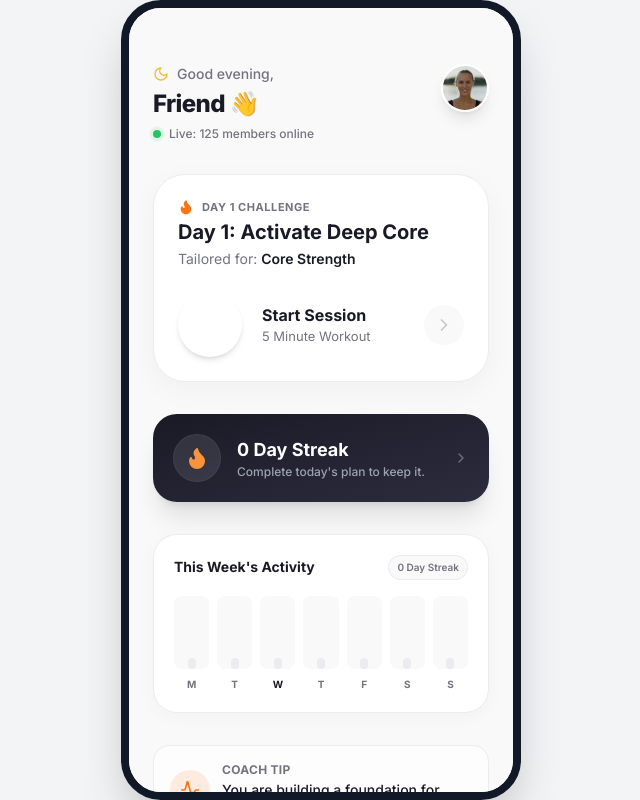
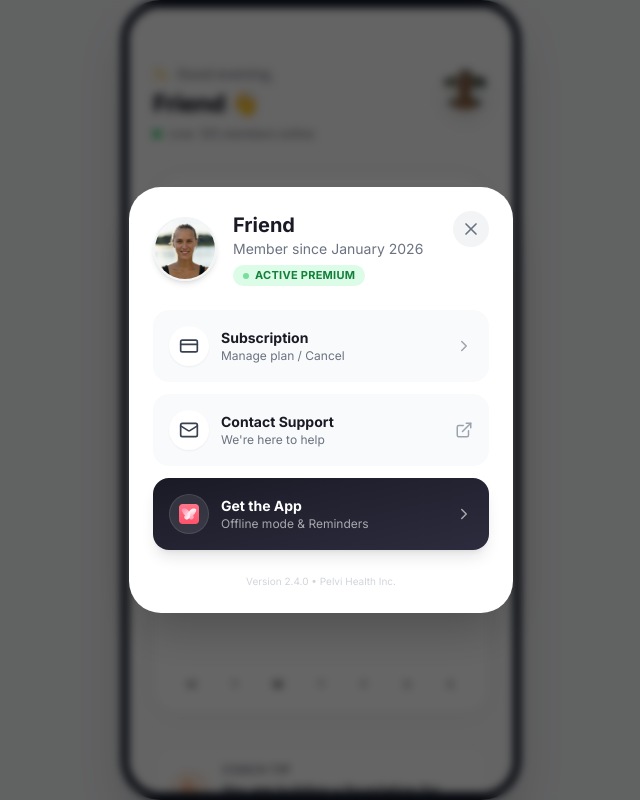
Before and after one commit to ismaelngoie/pelvicfloor, a Next.js app: page /dashboard in a window 1280 px wide. Both pictures are taken after a click on the button 784 px from the left and 88 px from the top of the page. Shown: the whole page, without its empty margins (319-959 px from the left). Built offline with nearby package versions, Linux system fonts and the light colour scheme; grey boxes are pictures that could not be loaded.

Commit message:
Update page.js

```diff
--- a/app/dashboard/page.js
+++ b/app/dashboard/page.js
@@ -3,7 +3,8 @@ import React, { useState, useEffect, useRef } from 'react';
 import { useUserData } from '@/context/UserDataContext';
 import {
   Sun, CloudSun, Moon, Flame, ChevronRight, Play, RotateCw,
-  Trophy, Calendar, Zap, Activity, Info, Heart, Droplets
+  Trophy, Calendar, Zap, Activity, Info, Heart, Droplets,
+  Settings, CreditCard, Mail, X, ExternalLink, Loader2, User
 } from 'lucide-react';
 
 import DailyRoutinePlayer from '@/components/DailyRoutinePlayer';
@@ -46,9 +47,135 @@ const GOAL_TIPS = {
   ]
 };
 
-// --- SUBCOMPONENTS ---
+// --- PROFILE SETTINGS MODAL ---
+const ProfileSettingsModal = ({ onClose, joinDate, userName }) => {
+  const [isLoadingPortal, setIsLoadingPortal] = useState(false);
 
-const DashboardHeader = ({ name, greeting }) => {
+  const handleManageSubscription = async () => {
+    // In this MVP flow, we ask for email because we don't have a database ID.
+    // In a real logged-in app, you'd pass the ID automatically.
+    const email = prompt("To manage your subscription, confirm your billing email:");
+    if (!email) return;
+
+    setIsLoadingPortal(true);
+    try {
+      const res = await fetch('/api/create-portal-session', {
+        method: 'POST',
+        headers: { 'Content-Type': 'application/json' },
+        body: JSON.stringify({
+          email: email,
+          returnUrl: window.location.href
+        })
+      });
+
+      const data = await res.json();
+      if (data.url) {
+        window.location.href = data.url; // Redirect to Stripe
+      } else {
+        alert("We couldn't find a subscription with that email. Please contact support.");
+        setIsLoadingPortal(false);
+      }
+    } catch (err) {
+      console.error(err);
+      alert("Something went wrong. Please contact support.");
+      setIsLoadingPortal(false);
+    }
+  };
+
+  const formattedDate = joinDate ? new Date(joinDate).toLocaleDateString('en-US', { month: 'long', year: 'numeric' }) : "January 2026";
+
+  return (
+    <div className="fixed inset-0 z-50 bg-black/60 backdrop-blur-sm flex items-end sm:items-center justify-center animate-fade-in" onClick={onClose}>
+      <div
+        className="w-full max-w-sm bg-white rounded-t-[32px] sm:rounded-[32px] p-6 pb-10 sm:pb-6 shadow-2xl animate-slide-up"
+        onClick={(e) => e.stopPropagation()}
+      >
+        {/* Header */}
+        <div className="flex justify-between items-start mb-6">
+          <div className="flex items-center gap-4">
+            <div className="w-16 h-16 rounded-full overflow-hidden border-2 border-gray-100 shadow-md">
+               <img src="/coachMiaAvatar.png" className="w-full h-full object-cover" alt="Profile" />
+            </div>
+            <div>
+              <h3 className="text-xl font-bold text-[#1A1A26]">{userName}</h3>
+              <p className="text-sm text-gray-500">Member since {formattedDate}</p>
+              <div className="flex items-center gap-1.5 mt-1.5 bg-green-100 px-2.5 py-0.5 rounded-full w-fit">
+                <div className="w-1.5 h-1.5 bg-green-500 rounded-full animate-pulse"/>
+                <span className="text-[11px] font-bold text-green-700 uppercase tracking-wide">Active Premium</span>
+              </div>
+            </div>
+          </div>
+          <button onClick={onClose} className="p-2 bg-gray-100 rounded-full text-gray-500 hover:bg-gray-200">
+            <X size={20} />
+          </button>
+        </div>
+
+        {/* Menu Items */}
+        <div className="space-y-3">
+
+          {/* Subscription (The Money Button) */}
+          <button
+            onClick={handleManageSubscription}
+            disabled={isLoadingPortal}
+            className="w-full flex items-center justify-between p-4 bg-gray-50 hover:bg-gray-100 rounded-2xl transition-colors group"
+          >
+            <div className="flex items-center gap-3">
+              <div className="w-10 h-10 rounded-full bg-white flex items-center justify-center shadow-sm text-gray-700 group-hover:scale-110 transition-transform">
+                <CreditCard size={20} />
+              </div>
+              <div className="text-left">
+                <p className="font-bold text-[#1A1A26] text-sm">Subscription</p>
+                <p className="text-xs text-gray-500">Manage plan / Cancel</p>
+              </div>
+            </div>
+            {isLoadingPortal ? <Loader2 size={18} className="animate-spin text-gray-400" /> : <ChevronRight size={18} className="text-gray-400" />}
+          </button>
+
+          {/* Support */}
+          <a
+            href="mailto:contact@pelvi.health"
+            className="w-full flex items-center justify-between p-4 bg-gray-50 hover:bg-gray-100 rounded-2xl transition-colors group"
+          >
+            <div className="flex items-center gap-3">
+              <div className="w-10 h-10 rounded-full bg-white flex items-center justify-center shadow-sm text-gray-700 group-hover:scale-110 transition-transform">
+                <Mail size={20} />
+              </div>
+              <div className="text-left">
+                <p className="font-bold text-[#1A1A26] text-sm">Contact Support</p>
+                <p className="text-xs text-gray-500">We're here to help</p>
+              </div>
+            </div>
+            <ExternalLink size={18} className="text-gray-400" />
+          </a>
+
+          {/* Get App */}
+          <a
+            href="https://apps.apple.com/us/app/pelvic-floor-core-coach/id6642654729"
+            target="_blank"
+            className="w-full flex items-center justify-between p-4 bg-gradient-to-br from-[#1A1A26] to-[#2C2C3E] text-white rounded-2xl shadow-lg group hover:shadow-xl transition-all"
+          >
+            <div className="flex items-center gap-3">
+              <div className="w-10 h-10 rounded-full bg-white/10 flex items-center justify-center border border-white/10 group-hover:scale-110 transition-transform">
+                <img src="/logo.png" className="w-5 h-5 object-contain" alt="Logo" />
+              </div>
+              <div className="text-left">
+                <p className="font-bold text-sm">Get the App</p>
+                <p className="text-xs text-white/60">Offline mode & Reminders</p>
+              </div>
+            </div>
+            <ChevronRight size={18} className="text-white/60" />
+          </a>
+
+        </div>
+
+        <p className="text-center text-[10px] text-gray-300 mt-6">Version 2.4.0 • Pelvi Health Inc.</p>
+      </div>
+    </div>
+  );
+};
+
+// --- DASHBOARD HEADER (UPDATED) ---
+const DashboardHeader = ({ name, greeting, onProfileClick }) => {
   const Icon = greeting.icon;
   const [liveCount, setLiveCount] = useState(124);
 
@@ -77,14 +204,20 @@ const DashboardHeader = ({ name, greeting }) => {
            <span className="text-xs font-medium text-[#737380]">Live: {liveCount} members online</span>
         </div>
       </div>
-      <button className="w-12 h-12 rounded-full overflow-hidden shadow-lg border-2 border-white group relative">
-        <div className="absolute inset-0 bg-black/10 group-hover:bg-transparent transition-all" />
+
+      {/* Profile Button (Triggers Modal) */}
+      <button
+        onClick={onProfileClick}
+        className="w-12 h-12 rounded-full overflow-hidden shadow-lg border-2 border-white group relative hover:scale-105 transition-transform active:scale-95"
+      >
+        <div className="absolute inset-0 bg-black/0 group-hover:bg-black/10 transition-colors" />
         <img src="/coachMiaAvatar.png" className="w-full h-full object-cover" alt="Profile" />
       </button>
     </div>
   );
 };
 
+// --- VIDEO PREVIEW COMPONENT ---
 const VideoPreview = ({ url }) => {
   const videoRef = useRef(null);
 
@@ -117,13 +250,12 @@ const VideoPreview = ({ url }) => {
   );
 };
 
-// --- FIXED WEEKLY GRAPH ---
+// --- WEEKLY GRAPH ---
 const WeeklyProgressGraph = ({ streak, goalColor, isTodayDone }) => {
   const days = ["M", "T", "W", "T", "F", "S", "S"];
   const [todayIndex, setTodayIndex] = useState(-1);
 
   useEffect(() => {
-    // Calculate today (0=Mon ... 6=Sun)
     let current = new Date().getDay() - 1;
     if (current === -1) current = 6;
     setTodayIndex(current);
@@ -137,39 +269,38 @@ const WeeklyProgressGraph = ({ streak, goalColor, isTodayDone }) => {
           {streak} Day Streak
         </span>
       </div>
-      <div className="flex justify-between h-24 gap-2 items-stretch">
+
+      <div className="flex justify-between items-end h-24 gap-2">
         {days.map((day, idx) => {
-  if (todayIndex === -1) return null;
-
-  // streak ends today if done, otherwise ends yesterday
-  const end = isTodayDone ? todayIndex : todayIndex - 1;
-
-  // If end is before Monday (e.g., it's Monday and not done), nothing to show in this week
-  if (end < 0) {
-    const barColor = "#EBEBF0";
-    return (
-      <div key={idx} className="flex flex-col items-center gap-2 flex-1 h-full">
-        <div className="w-full flex-1 flex items-end justify-center rounded-lg bg-[#FAF9FA] overflow-hidden relative">
-          <div className="w-2 rounded-full transition-all duration-700 ease-out" style={{ height: "15%", backgroundColor: barColor }} />
-        </div>
-        <span className={`text-[10px] font-bold ${idx === todayIndex ? 'text-[#1A1A26]' : 'text-[#737380]'}`}>{day}</span>
-      </div>
-    );
+          let isActive = false;
+          if (todayIndex !== -1) {
+             const daysAgo = todayIndex - idx;
+             if (daysAgo >= 0) {
+                 if (isTodayDone) {
+                     isActive = daysAgo < streak;
+                 } else {
+                     isActive = daysAgo > 0 && daysAgo <= streak;
                  }
-
-  // Fill last `streak` days up to `end`
-  const start = end - (streak - 1);
-  const isActive = streak > 0 && idx >= start && idx <= end;
+             }
+          }
 
           const height = isActive ? "80%" : "15%";
           const barColor = isActive ? goalColor : "#EBEBF0";
 
           return (
-    <div key={idx} className="flex flex-col items-center gap-2 flex-1 h-full">
-      <div className="w-full flex-1 flex items-end justify-center rounded-lg bg-[#FAF9FA] overflow-hidden relative">
-        <div className="w-2 rounded-full transition-all duration-700 ease-out" style={{ height, backgroundColor: barColor }} />
+            <div key={idx} className="flex flex-col items-center gap-2 flex-1">
+              <div className="w-full h-full flex items-end justify-center rounded-lg bg-[#FAF9FA] overflow-hidden relative">
+                <div
+                  className="w-2 rounded-full transition-all duration-700 ease-out"
+                  style={{
+                    height: height,
+                    backgroundColor: barColor
+                  }}
+                />
               </div>
-      <span className={`text-[10px] font-bold ${idx === todayIndex ? 'text-[#1A1A26]' : 'text-[#737380]'}`}>{day}</span>
+              <span className={`text-[10px] font-bold ${idx === todayIndex ? 'text-[#1A1A26]' : 'text-[#737380]'}`}>
+                {day}
+              </span>
             </div>
           );
         })}
@@ -216,14 +347,12 @@ const CoachTipCard = ({ goalColor, userGoal }) => {
 const DownloadAppCard = () => {
   return (
     <div className="relative overflow-hidden rounded-[32px] bg-[#1A1A26] p-6 text-white shadow-2xl animate-slide-up" style={{ animationDelay: '500ms' }}>
-      {/* Background Graphic */}
       <div className="absolute top-0 right-0 -mt-4 -mr-4 w-32 h-32 bg-purple-500 rounded-full blur-[60px] opacity-40"></div>
       <div className="absolute bottom-0 left-0 -mb-4 -ml-4 w-32 h-32 bg-pink-500 rounded-full blur-[60px] opacity-40"></div>
 
       <div className="relative z-10">
         <div className="flex items-center gap-3 mb-3">
           <div className="w-12 h-12 rounded-xl bg-white/10 flex items-center justify-center shadow-lg border border-white/10">
-            {/* USE ACTUAL APP ICON HERE */}
             <img src="/logo.png" alt="App Logo" className="w-8 h-8 object-contain" />
           </div>
           <h3 className="text-lg font-bold">Get the Full Experience</h3>
@@ -234,7 +363,6 @@ const DownloadAppCard = () => {
         </p>
 
         <div className="flex flex-col gap-3">
-          {/* iOS Button */}
           <a
             href="https://apps.apple.com/us/app/pelvic-floor-core-coach/id6642654729"
             target="_blank"
@@ -245,7 +373,6 @@ const DownloadAppCard = () => {
             <span>Download on iOS</span>
           </a>
 
-          {/* Android Button */}
           <button
             disabled
             className="flex items-center justify-center gap-3 w-full py-3.5 bg-white/10 text-gray-400 rounded-xl font-bold border border-white/10 cursor-not-allowed"
@@ -270,15 +397,16 @@ export default function DashboardPage() {
   const [completedToday, setCompletedToday] = useState(false);
   const [greeting, setGreeting] = useState({ text: "Good morning", icon: Sun });
 
+  // Modal State
+  const [showProfileModal, setShowProfileModal] = useState(false);
+
   // Init
   useEffect(() => {
-    // 1. Time of Day
     const hour = new Date().getHours();
     if (hour >= 5 && hour < 12) setGreeting({ text: "Good morning", icon: Sun });
     else if (hour >= 12 && hour < 18) setGreeting({ text: "Good afternoon", icon: CloudSun });
     else setGreeting({ text: "Good evening", icon: Moon });
 
-    // 2. Load User Data
     if (userDetails) {
       const data = getDailyPlaylist(userDetails.selectedTarget?.title, userDetails.joinDate);
       setRoutineData(data);
@@ -297,12 +425,10 @@ export default function DashboardPage() {
   const handleProgressMarked = () => {
     if (completedToday) return;
 
-    // Instant Update for Graph and Streak
     setCompletedToday(true);
     const newStreak = streak + 1;
     setStreak(newStreak);
 
-    // Persist
     saveUserData('lastWorkoutDate', new Date().toISOString());
     saveUserData('streak', newStreak);
 
@@ -327,7 +453,7 @@ export default function DashboardPage() {
   const previewVideoUrl = routineData?.videos?.[0]?.url;
 
   return (
-    <div className="min-h-screen bg-[#FAF9FA] pb-32 overflow-x-hidden">
+    <div className="min-h-screen bg-[#FAF9FA] pb-32 overflow-x-hidden relative">
 
       {showPlayer && routineData && (
         <DailyRoutinePlayer
@@ -337,12 +463,25 @@ export default function DashboardPage() {
         />
       )}
 
+      {/* PROFILE MODAL OVERLAY */}
+      {showProfileModal && (
+        <ProfileSettingsModal
+          onClose={() => setShowProfileModal(false)}
+          userName={userName}
+          joinDate={userDetails.joinDate}
+        />
+      )}
+
       <div className="h-6" />
 
       <div className="px-6 pt-8 pb-4 space-y-8 max-w-md mx-auto">
 
-        {/* Header */}
-        <DashboardHeader name={userName} greeting={greeting} />
+        {/* Header - Now Clickable */}
+        <DashboardHeader
+          name={userName}
+          greeting={greeting}
+          onProfileClick={() => setShowProfileModal(true)}
+        />
 
         {/* Daily Routine Card */}
         <div
@@ -350,6 +489,7 @@ export default function DashboardPage() {
           className="group w-full relative overflow-hidden rounded-[32px] bg-white border border-[#EBEBF0] shadow-[0_8px_30px_rgb(0,0,0,0.04)] p-6 transition-all duration-300 active:scale-[0.98] animate-slide-up cursor-pointer"
           style={{ animationDelay: '100ms' }}
         >
+          {/* ... (Existing Card Content - Unchanged) ... */}
           <div className="flex justify-between items-start mb-6">
             <div>
               <div className="flex items-center gap-2 mb-1">
@@ -369,8 +509,6 @@ export default function DashboardPage() {
 
           <div className="relative w-full h-16 flex items-center gap-5">
             <div className="relative w-16 h-16 shrink-0 flex items-center justify-center">
-
-               {/* 1. Video Preview (Visible if NOT complete) */}
                {!completedToday && previewVideoUrl ? (
                    <div className="absolute inset-0 w-full h-full rounded-full overflow-hidden shadow-md">
                       <VideoPreview url={previewVideoUrl} />
@@ -380,7 +518,6 @@ export default function DashboardPage() {
                       </svg>
                    </div>
                ) : (
-                   /* 2. Standard Ring */
                    <>
                      <svg className="absolute w-full h-full rotate-[-90deg]">
                         <circle cx="32" cy="32" r="28" stroke="#F3F4F6" strokeWidth="6" fill="none" />
@@ -403,13 +540,9 @@ export default function DashboardPage() {
                      </svg>
                    </>
                )}
-
-               {/* Play Button */}
                <div className={`w-8 h-8 rounded-full bg-white/20 backdrop-blur-md flex items-center justify-center z-20 ${completedToday ? 'hidden' : ''}`}>
                    <Play size={12} className="text-white fill-white ml-0.5" />
                </div>
-
-               {/* Checkmark */}
                {completedToday && (
                  <div className={`w-10 h-10 rounded-full bg-gradient-to-br ${themeGradient} flex items-center justify-center shadow-lg z-20`}>
                     <RotateCw size={18} className="text-white" />
```
Lines whose indentation alone changed are shown as unchanged.
